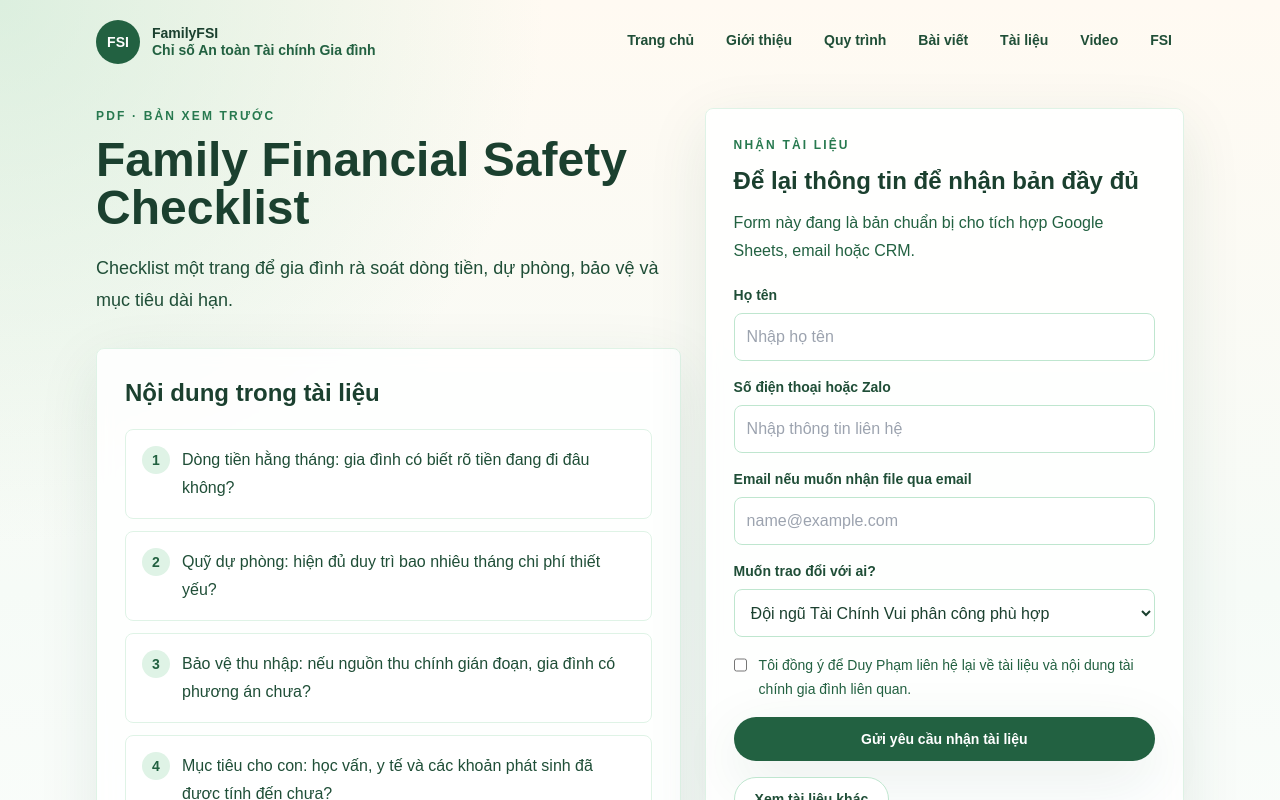
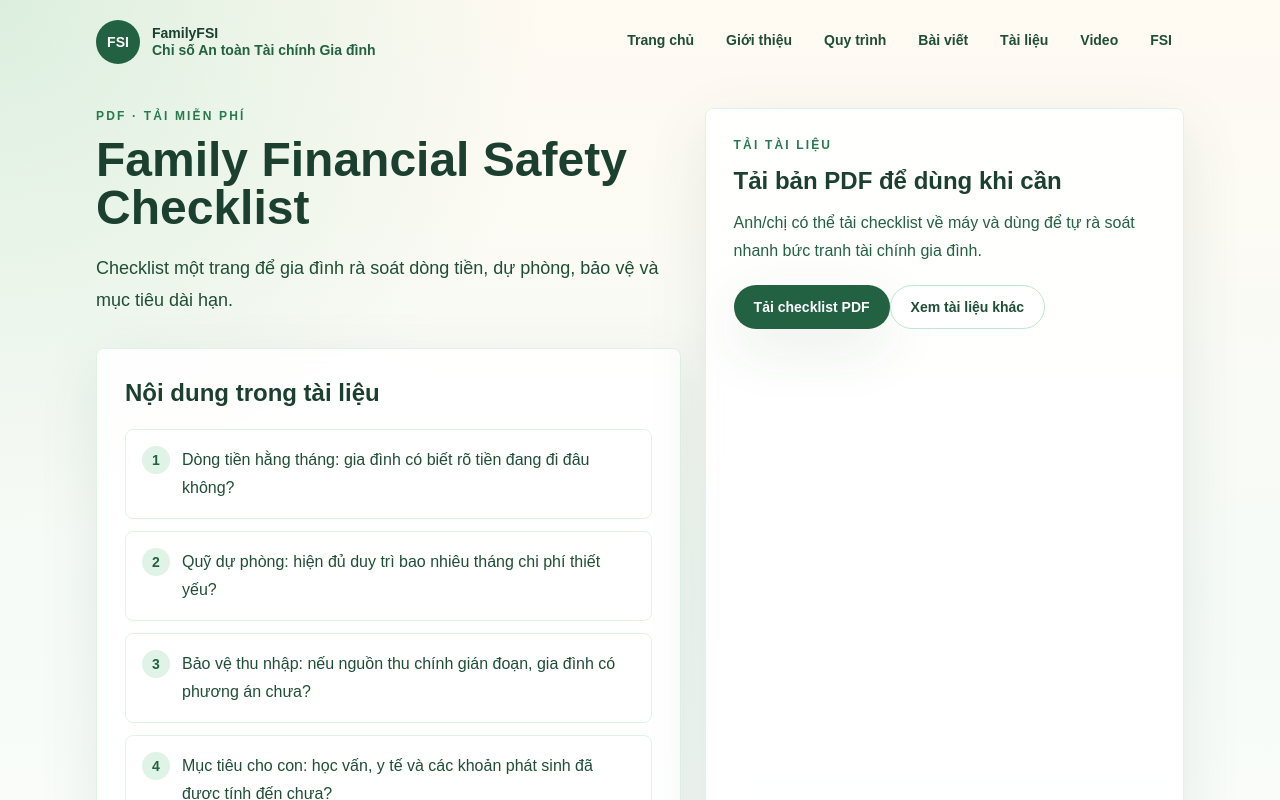
Before and after one commit to PaulPham-025/familyfsi, a Next.js app: page /tai-lieu/family-financial-safety-checklist in a window 1280 px wide. Shown: the top 800 px of the page. Built offline with nearby package versions, Linux system fonts and the light colour scheme.

Commit message:
Add downloadable safety checklist

```diff
--- a/src/app/tai-lieu/[slug]/page.tsx
+++ b/src/app/tai-lieu/[slug]/page.tsx
@@ -15,6 +15,8 @@ export default async function GuideDetailPage({ params }: { params: Promise<{ sl
   if (!guide) {
     notFound();
   }
+
+  const downloadUrl = "downloadUrl" in guide ? guide.downloadUrl : undefined;
 
   return (
     <SitePage>
@@ -39,10 +41,27 @@ export default async function GuideDetailPage({ params }: { params: Promise<{ sl
         </article>
 
         <Panel>
+          {downloadUrl ? (
+            <>
+              <SectionLabel>Tải tài liệu</SectionLabel>
+              <h2 className="text-2xl font-bold text-leaf-900">Tải bản PDF để dùng khi cần</h2>
+              <p className="mt-3 leading-7 text-leaf-700">
+                Anh/chị có thể tải checklist về máy và dùng để tự rà soát nhanh bức tranh tài chính gia đình.
+              </p>
+              <a
+                href={downloadUrl}
+                download
+                className="mt-5 inline-flex min-h-11 items-center justify-center rounded-full bg-leaf-700 px-5 py-2.5 text-sm font-semibold text-white shadow-soft transition hover:bg-leaf-800"
+              >
+                Tải checklist PDF
+              </a>
+            </>
+          ) : (
+            <>
               <SectionLabel>Nhận tài liệu</SectionLabel>
               <h2 className="text-2xl font-bold text-leaf-900">Để lại thông tin để nhận bản đầy đủ</h2>
               <p className="mt-3 leading-7 text-leaf-700">
-            Form này đang là bản chuẩn bị cho tích hợp Google Sheets, email hoặc CRM.
+                FamilyFSI sẽ gửi anh/chị tài liệu khi bản đầy đủ sẵn sàng.
               </p>
               <form className="mt-5 grid gap-4">
                 <label>
@@ -60,7 +79,7 @@ export default async function GuideDetailPage({ params }: { params: Promise<{ sl
                 <label>
                   <span className="mb-2 block text-sm font-semibold text-leaf-800">Muốn trao đổi với ai?</span>
                   <select className="h-12 w-full rounded-[8px] border border-leaf-200 bg-white px-3 outline-none focus:border-leaf-500 focus:ring-4 focus:ring-leaf-100">
-                <option>Đội ngũ Tài Chính Vui phân công phù hợp</option>
+                    <option>Đội ngũ FamilyFSI phân công phù hợp</option>
                     {teamMembers.map((member) => (
                       <option key={member.id}>{member.publicLabel}</option>
                     ))}
@@ -68,10 +87,12 @@ export default async function GuideDetailPage({ params }: { params: Promise<{ sl
                 </label>
                 <label className="flex gap-3 text-sm leading-6 text-leaf-700">
                   <input type="checkbox" className="mt-1 h-4 w-4 rounded border-leaf-300" />
-              <span>Tôi đồng ý để Duy Phạm liên hệ lại về tài liệu và nội dung tài chính gia đình liên quan.</span>
+                  <span>Tôi đồng ý để FamilyFSI liên hệ lại về tài liệu và nội dung tài chính gia đình liên quan.</span>
                 </label>
                 <Button type="button">Gửi yêu cầu nhận tài liệu</Button>
               </form>
+            </>
+          )}
           <LinkButton href="/tai-lieu" variant="secondary" className="mt-4">
             Xem tài liệu khác
           </LinkButton>
--- a/src/lib/site-content.ts
+++ b/src/lib/site-content.ts
@@ -354,7 +354,8 @@ export const guides = [
     title: "Family Financial Safety Checklist",
     description: "Checklist một trang để gia đình rà soát dòng tiền, dự phòng, bảo vệ và mục tiêu dài hạn.",
     format: "PDF",
-    status: "Bản xem trước",
+    status: "Tải miễn phí",
+    downloadUrl: "/downloads/family-financial-safety-checklist.pdf",
     sections: [
       "Dòng tiền hằng tháng: gia đình có biết rõ tiền đang đi đâu không?",
       "Quỹ dự phòng: hiện đủ duy trì bao nhiêu tháng chi phí thiết yếu?",
```
Also changed, not shown: 1 other file (tests, documents, lock files or other folders). Lines whose indentation alone changed are shown as unchanged.
